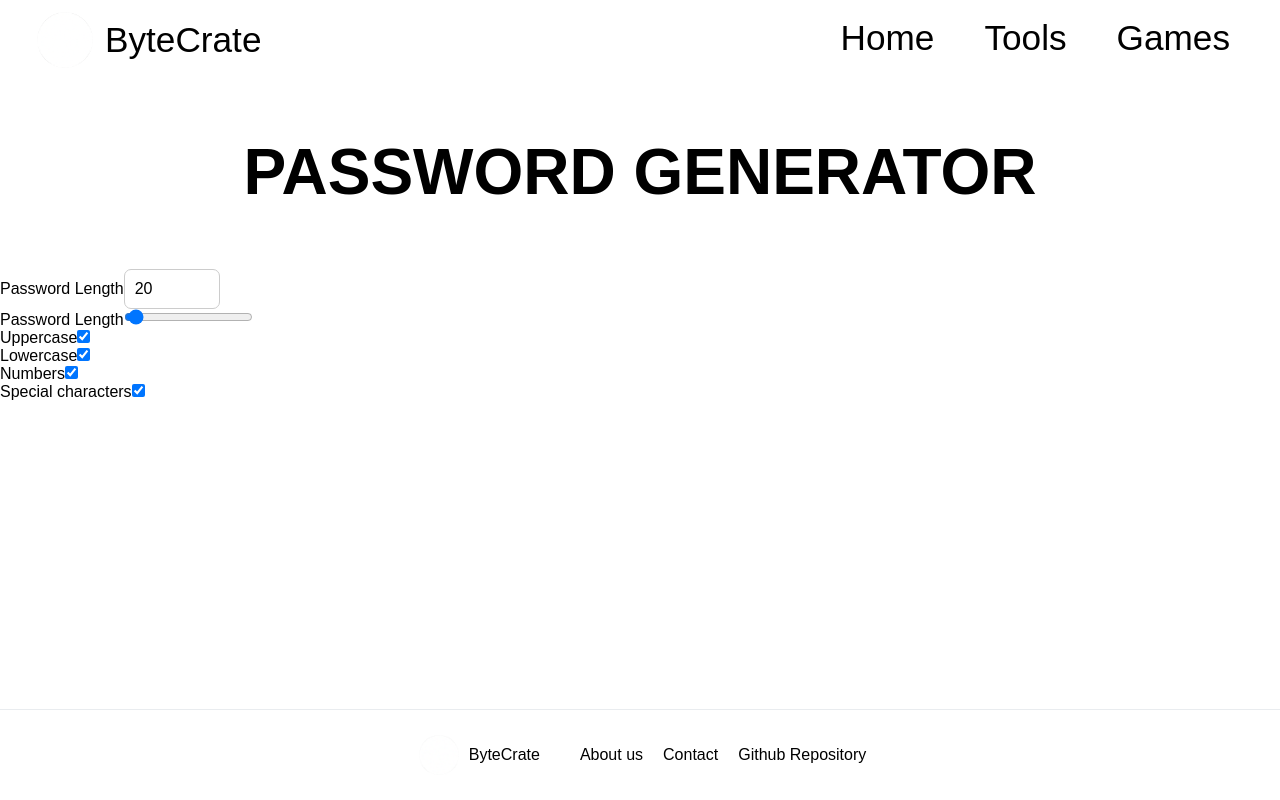
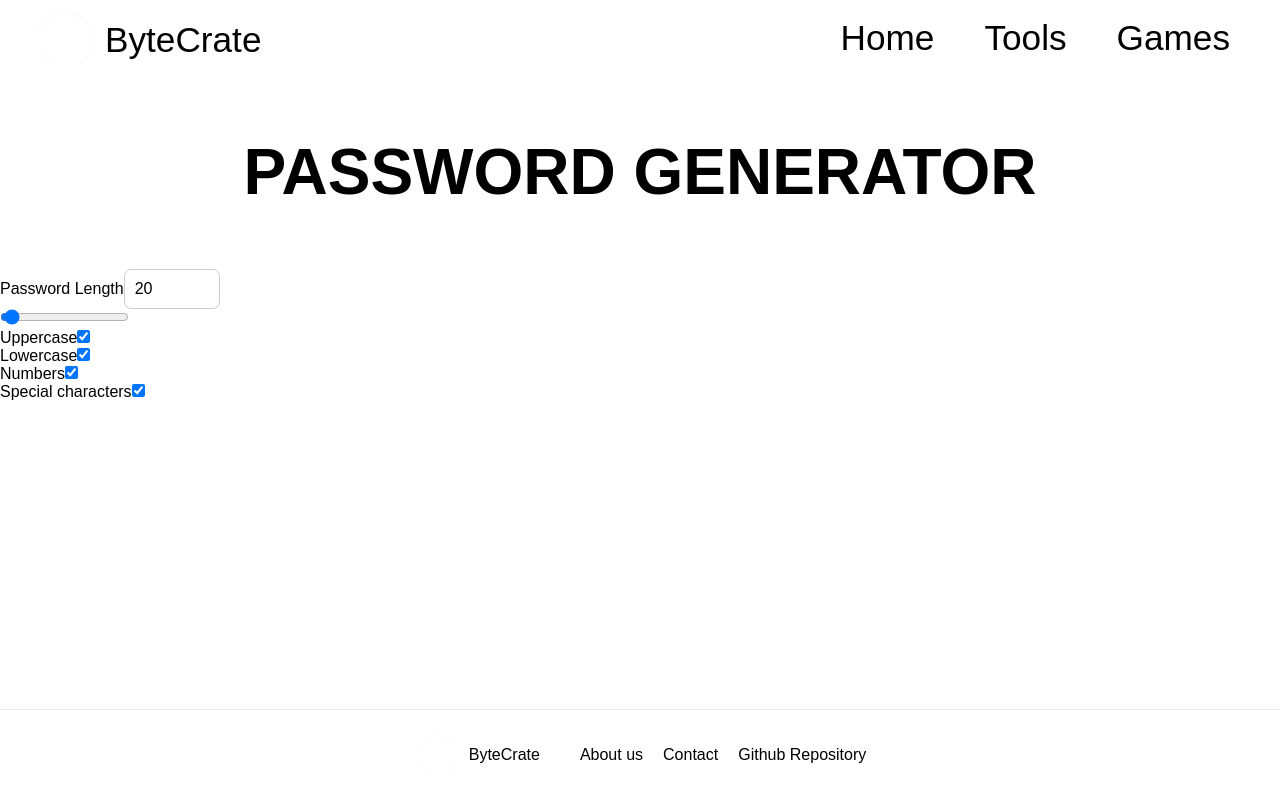
Before and after one commit to hafemi/bytecrate, a Next.js app: page /tools/password-generator in a window 1280 px wide. Built offline with nearby package versions, Linux system fonts and the light colour scheme.

Commit message:
PW Gen - removed rangeinput label

```diff
--- a/components/tools/password-generator/interactives.tsx
+++ b/components/tools/password-generator/interactives.tsx
@@ -41,7 +41,7 @@ export const InputFields: React.FC<InteractivesProps> = ({
           setValue={setPasswordLength}
         />
         <RangeInput
-          label="Password Length"
+          label=""
           id="passwordLength"
           min={PWGenLengthRange.min}
           max={PWGenLengthRange.max}
```
